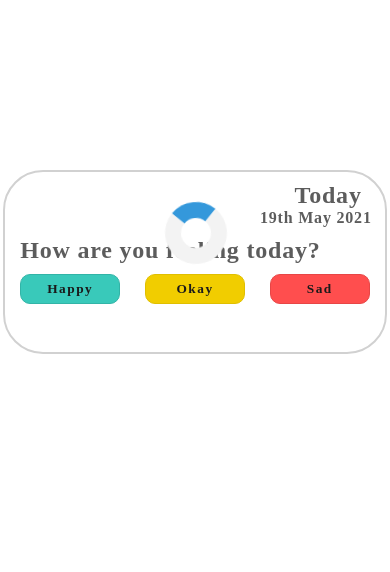
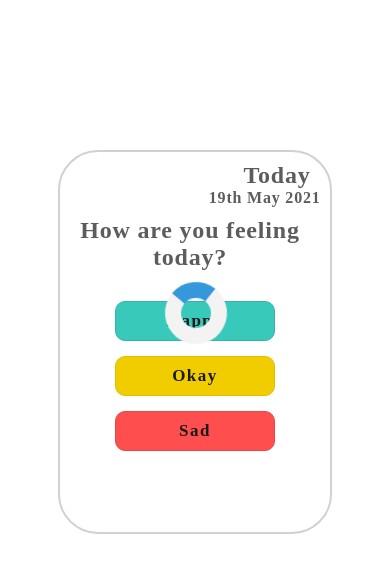
Before and after one commit to giomine/moods-component, a React (Create React App) app: page / in a window 390 px wide. Shown: the top 572 px of the page. Built offline with nearby package versions, Linux system fonts and the light colour scheme; a web font is replaced by a local one.

Commit message:
Add mobile styles

```diff
--- a/src/index.css
+++ b/src/index.css
@@ -161,3 +161,12 @@ code {
   70%{transform: translateY(180px)}
   100%{transform: translateY(150px); opacity: 1;}
 }
+
+/* mobile styles */
+@media(min-width: 280px) and (max-width: 600px){
+  .card { width: 270px; height: 380px; margin: 0 auto; }
+  .selectionContainer{ text-align: center; }
+  .buttonsContainer { height: 150px; margin-top: 30px; flex-direction: column; align-items: center; }
+  .happyButton, .okayButton, .sadButton { height: 40px; width: 160px; font-size: 17px; }
+  .selectedMood { width: 100%; padding-top: 350px; padding-left: 0; }
+}
```
